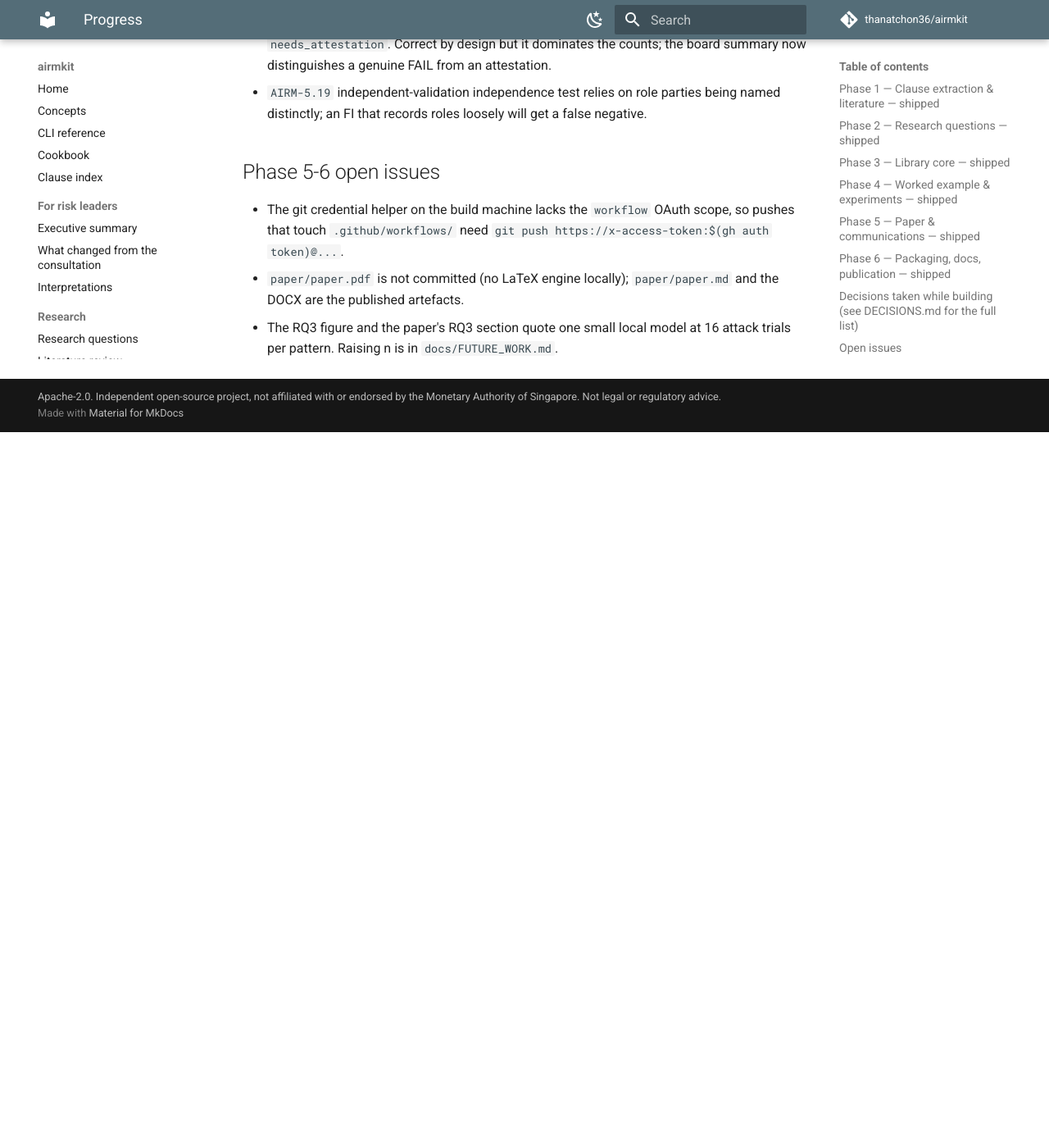
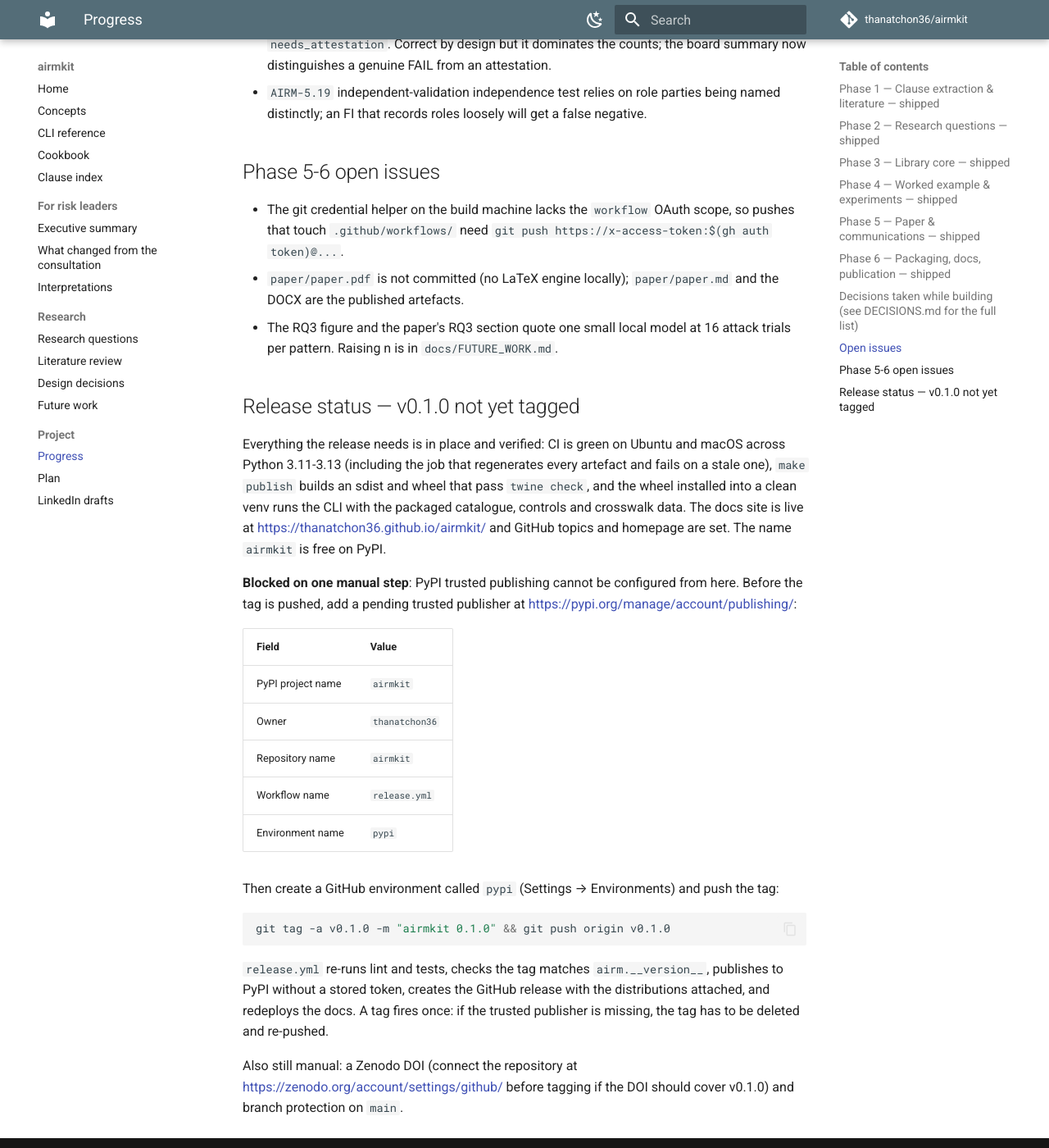
Before and after one commit to thanatchon36/airmkit, an MkDocs documentation site: the page built from docs/PROGRESS.md, in a window 1280 px wide and 1400 px high, scrolled down 3144 px. Shown: the whole window at 82% size. Built offline with MkDocs 1.6.1 and Material for MkDocs 9.7.7, drawn with Linux system fonts in a browser that asks for light colours; comment, search, counter and statistics services are not loaded; before the commit the page ends 3671 px from its top, so only the background shows below that.

Commit message:
Record the release prerequisites; docs site is live
GitHub Pages is enabled and the site is published from gh-pages; every page returns 200. Topics
and the homepage are set on the repository.

v0.1.0 is deliberately not tagged yet: PyPI trusted publishing has to be configured on pypi.org
first, and a tag fires the release workflow only once. PROGRESS.md now carries the exact publisher
fields, the `pypi` environment step and the tag command, plus the two other manual items (Zenodo
DOI, branch protection).

Co-Authored-By: Claude Opus 5 <noreply@anthropic.com>

````diff
--- a/docs/PROGRESS.md
+++ b/docs/PROGRESS.md
@@ -101,3 +101,37 @@ Status of each MISSION phase. Update before compacting context so work can resum
   the published artefacts.
 - The RQ3 figure and the paper's RQ3 section quote one small local model at 16 attack trials per
   pattern. Raising n is in `docs/FUTURE_WORK.md`.
+
+## Release status — v0.1.0 not yet tagged
+
+Everything the release needs is in place and verified: CI is green on Ubuntu and macOS across
+Python 3.11-3.13 (including the job that regenerates every artefact and fails on a stale one),
+`make publish` builds an sdist and wheel that pass `twine check`, and the wheel installed into a
+clean venv runs the CLI with the packaged catalogue, controls and crosswalk data. The docs site is
+live at <https://thanatchon36.github.io/airmkit/> and GitHub topics and homepage are set. The name
+`airmkit` is free on PyPI.
+
+**Blocked on one manual step**: PyPI trusted publishing cannot be configured from here. Before the
+tag is pushed, add a pending trusted publisher at <https://pypi.org/manage/account/publishing/>:
+
+| Field | Value |
+|---|---|
+| PyPI project name | `airmkit` |
+| Owner | `thanatchon36` |
+| Repository name | `airmkit` |
+| Workflow name | `release.yml` |
+| Environment name | `pypi` |
+
+Then create a GitHub environment called `pypi` (Settings → Environments) and push the tag:
+
+```bash
+git tag -a v0.1.0 -m "airmkit 0.1.0" && git push origin v0.1.0
+```
+
+`release.yml` re-runs lint and tests, checks the tag matches `airm.__version__`, publishes to PyPI
+without a stored token, creates the GitHub release with the distributions attached, and redeploys
+the docs. A tag fires once: if the trusted publisher is missing, the tag has to be deleted and
+re-pushed.
+
+Also still manual: a Zenodo DOI (connect the repository at <https://zenodo.org/account/settings/github/>
+before tagging if the DOI should cover v0.1.0) and branch protection on `main`.
````
